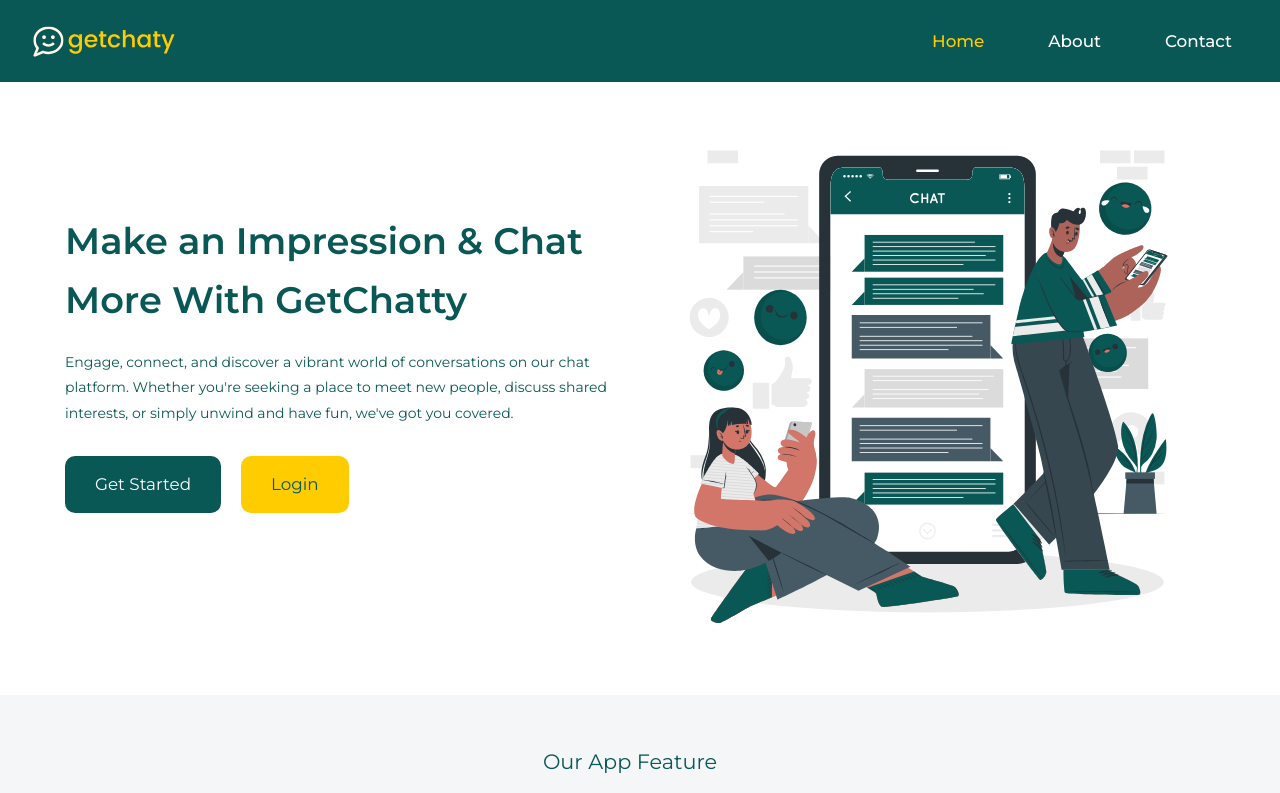
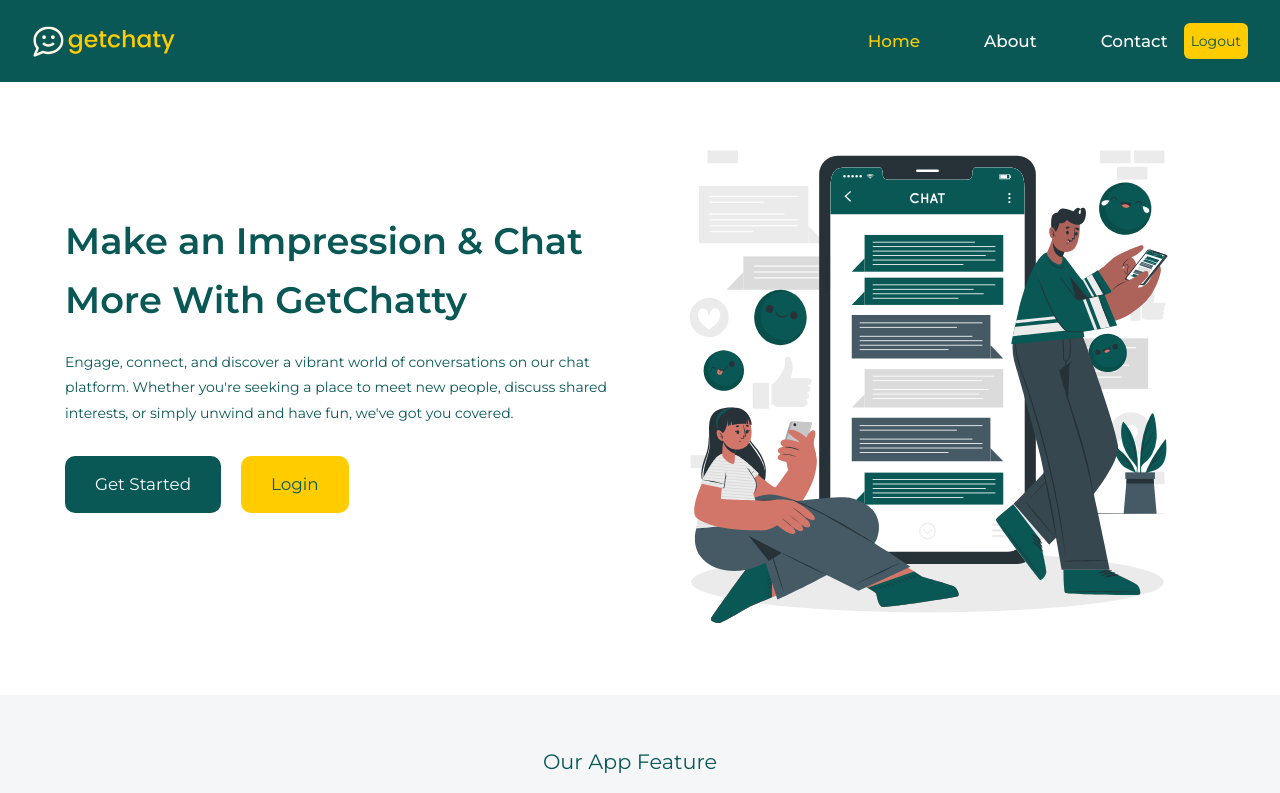
Before and after one commit to greatkene/vue-chatroom, a Vue app: page / in a window 1280 px wide. Shown: the top 793 px of the page. Built offline with nearby package versions, Linux system fonts and the light colour scheme.

Commit message:
feat: added logout to nav

```diff
--- a/src/assets/styles/main.css
+++ b/src/assets/styles/main.css
@@ -23,6 +23,16 @@ nav {
   z-index: 99;
   background-color: var(--primary);
   padding: 16px 32px;
+}
+
+.nav-btn {
+  display: flex;
+}
+
+.logout {
+  border-radius: var(--radius-6);
+  font-size: 14px;
+  padding: 7px;
 }
 
 .hamburger {
--- a/src/components/shared/Navbar.vue
+++ b/src/components/shared/Navbar.vue
@@ -10,11 +10,17 @@
                         item.title }}
                 </RouterLink>
             </div>
-            <button :class="['hamburger', { 'is-active': isNavbarActive }]" @click="toggleNavbar">
-                <span></span>
-                <span></span>
-                <span></span>
-            </button>
+
+            <div class="nav-btn">
+                <button :class="['hamburger', { 'is-active': isNavbarActive }]" @click="toggleNavbar">
+                    <span></span>
+                    <span></span>
+                    <span></span>
+                </button>
+                <button class=" btn-secondary logout">
+                    Logout
+                </button>
+            </div>
         </div>
     </nav>
 </template>
```
